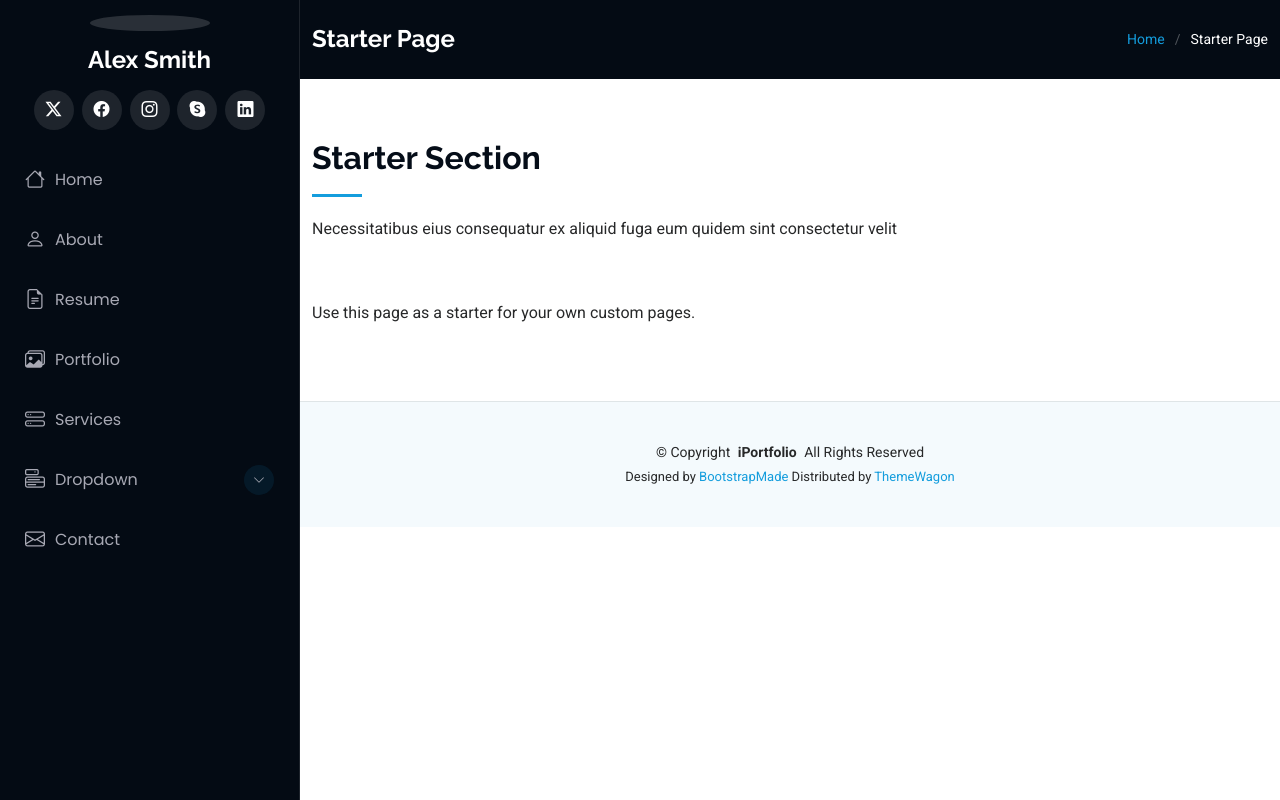
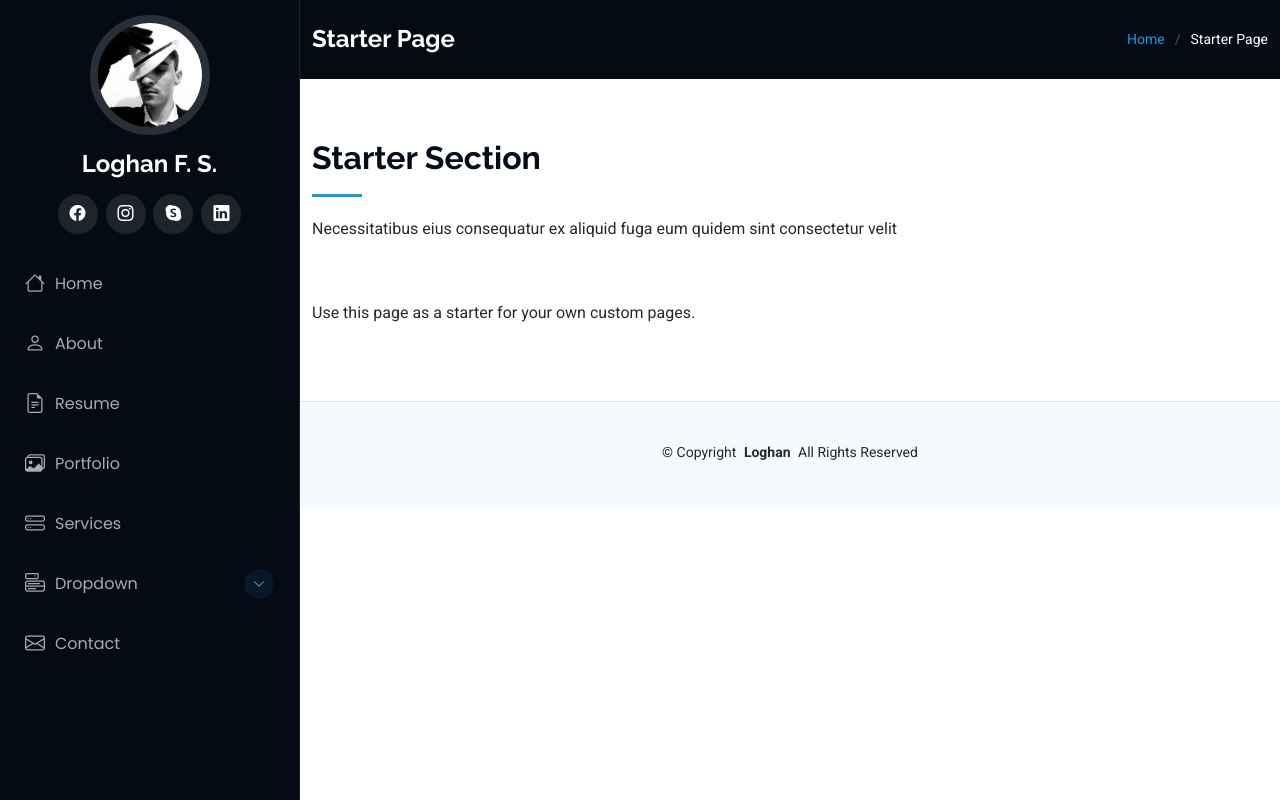
Before and after one commit to LoghanDev/portifolio-Loghan, a plain HTML site: page iPortfolio-1.0.0/starter-page.html in a window 1280 px wide. Drawn offline with Linux system fonts and the light colour scheme.

Commit message:
Add files via upload

```diff
--- a/iPortfolio-1.0.0/starter-page.html
+++ b/iPortfolio-1.0.0/starter-page.html
@@ -4,7 +4,7 @@
 <head>
   <meta charset="utf-8">
   <meta content="width=device-width, initial-scale=1.0" name="viewport">
-  <title>Starter Page - iPortfolio Bootstrap Template</title>
+  <title>Starter Page - iPortfolio Loghan</title>
   <meta content="" name="description">
   <meta content="" name="keywords">
 
@@ -42,17 +42,17 @@
     <i class="header-toggle d-xl-none bi bi-list"></i>
 
     <div class="profile-img">
-      <img src="assets/img/my-profile-img.jpg" alt="" class="img-fluid rounded-circle">
+      <img src="assets/img/loghan2.png" alt="" class="img-fluid rounded-circle">
     </div>
 
     <a href="index.html" class="logo d-flex align-items-center justify-content-center">
       <!-- Uncomment the line below if you also wish to use an image logo -->
       <!-- <img src="assets/img/logo.png" alt=""> -->
-      <h1 class="sitename">Alex Smith</h1>
+      <h1 class="sitename">Loghan F. S.</h1>
     </a>
 
     <div class="social-links text-center">
-      <a href="#" class="twitter"><i class="bi bi-twitter-x"></i></a>
+
       <a href="#" class="facebook"><i class="bi bi-facebook"></i></a>
       <a href="#" class="instagram"><i class="bi bi-instagram"></i></a>
       <a href="#" class="google-plus"><i class="bi bi-skype"></i></a>
@@ -125,14 +125,14 @@
 
     <div class="container">
       <div class="copyright text-center ">
-        <p>© <span>Copyright</span> <strong class="px-1 sitename">iPortfolio</strong> <span>All Rights Reserved</span></p>
+        <p>© <span>Copyright</span> <strong class="px-1 sitename">Loghan</strong> <span>All Rights Reserved</span></p>
       </div>
       <div class="credits">
         <!-- All the links in the footer should remain intact. -->
         <!-- You can delete the links only if you've purchased the pro version. -->
         <!-- Licensing information: https://bootstrapmade.com/license/ -->
         <!-- Purchase the pro version with working PHP/AJAX contact form: [buy-url] -->
-        Designed by <a href="https://bootstrapmade.com/">BootstrapMade</a> Distributed by <a href="https://themewagon.com">ThemeWagon</a>
+
       </div>
     </div>
 
```
Also changed, not shown: iPortfolio-1.0.0/index.html (+2 -2 lines).
